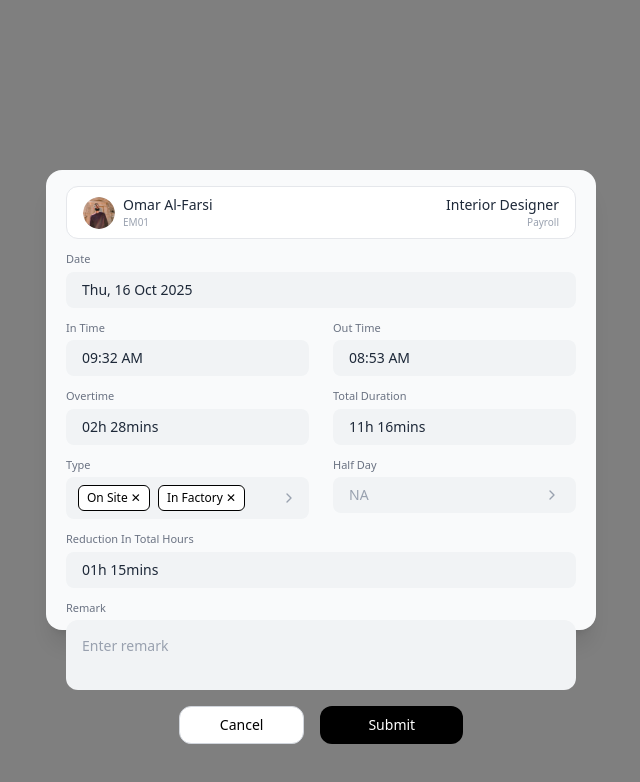
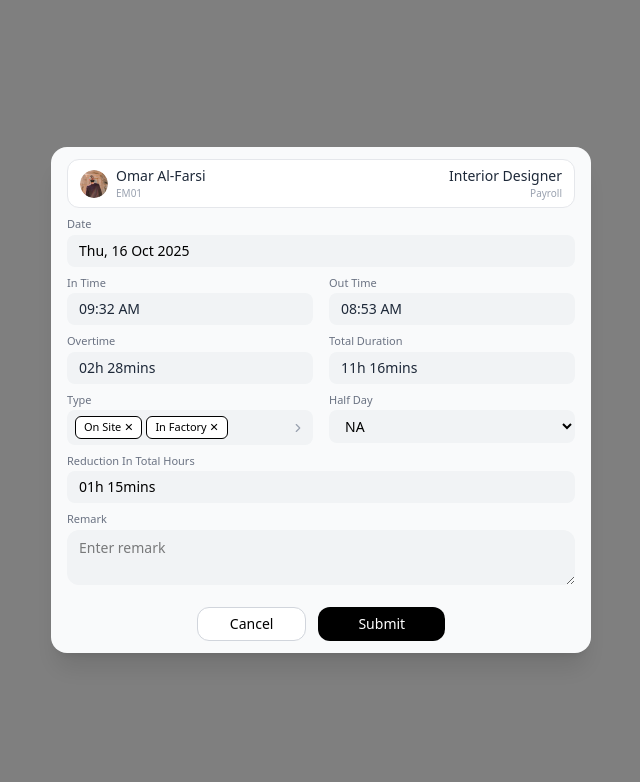
Before and after one commit to shraddha-akolkar/task1, a React (Vite) app: page /AttendanceModal in a window 1280 px wide. Shown: the top 782 px of the page, without its empty margins (319-959 px from the left). Built offline with nearby package versions, Linux system fonts and the light colour scheme.

Commit message:
feat: Replace LeaveModal with AttendanceModal in Attendance component; enhance modal UI and functionality feat: Add HolidaysModal component for holiday management

```diff
--- a/src/components/Attendance.jsx
+++ b/src/components/Attendance.jsx
@@ -1,6 +1,6 @@
 import React, { useState, useEffect, useCallback } from "react";
 import { useNavigate } from "react-router-dom";
-import LeaveModal from "./LeaveModal";
+import AttendanceModal from "./AttendanceModal";
 import filter from "../assets/filter.png";
 import file from "../assets/file.png";
 import building from "../assets/building.png";
@@ -315,7 +315,9 @@ export default function Leave() {
             </div>
 
             {/*   MODAL */}
-            {showModal && <LeaveModal onClose={() => setShowModal(false)} />}
+            {showModal && (
+              <AttendanceModal onClose={() => setShowModal(false)} />
+            )}
           </div>
         </div>
       </div>
--- a/src/components/AttendanceModal.jsx
+++ b/src/components/AttendanceModal.jsx
@@ -5,17 +5,11 @@ import { ChevronRight } from "lucide-react";
 const AttendanceModal = ({ onClose }) => {
   return (
     <div className="fixed inset-0 bg-black/50 backdrop-blur-[2px] flex items-center justify-center z-50">
-      <div className="bg-[#F9FAFB] w-[550px] h-[460px] rounded-2xl shadow-xl px-5 py-4 flex flex-col justify-between">
-        {/* TOP SECTION */}
-        <div>
+      <form className="bg-[#F9FAFB] w-[540px] rounded-2xl shadow-xl px-4 py-3 flex flex-col">
         {/* HEADER */}
-          <div className="flex items-center justify-between border border-gray-200 rounded-xl px-4 py-2 bg-white mb-3">
+        <div className="flex items-center justify-between border border-gray-200 rounded-xl px-3 py-1.5 bg-white mb-2">
           <div className="flex items-center gap-2">
-              <img
-                src={user}
-                alt="avatar"
-                className="w-8 h-8 rounded-full object-cover"
-              />
+            <img src={user} className="w-7 h-7 rounded-full object-cover" />
             <div>
               <div className="text-sm font-medium text-gray-800">
                 Omar Al-Farsi
@@ -31,94 +25,101 @@ const AttendanceModal = ({ onClose }) => {
         </div>
 
         {/* DATE */}
-          <div className="mb-3">
-            <label className="block text-[11px] text-gray-500 mb-1">Date</label>
-            <div className="bg-[#F1F3F5] rounded-lg px-4 py-2 text-sm text-gray-800">
-              Thu, 16 Oct 2025
+        <div className="mb-2">
+          <label className="block text-[11px] text-gray-500 mb-0.5">Date</label>
+          <input
+            type="text"
+            defaultValue="Thu, 16 Oct 2025"
+            className="w-full bg-[#F1F3F5] rounded-lg px-3 py-1.5 text-sm outline-none"
+          />
+        </div>
+
+        {/* GRID */}
+        <div className="grid grid-cols-2 gap-x-4 gap-y-2 mb-2">
+          <Field label="In Time" value="09:32 AM" />
+          <Field label="Out Time" value="08:53 AM" />
+          <Field label="Overtime" value="02h 28mins" />
+          <Field label="Total Duration" value="11h 16mins" />
+
+          {/* TYPE */}
+          <div>
+            <label className="block text-[11px] text-gray-500 mb-0.5">
+              Type
+            </label>
+            <div className="bg-[#F1F3F5] rounded-lg px-2 py-1.5 flex items-center justify-between">
+              <div className="flex gap-1 flex-wrap">
+                <span className="bg-white px-2 py-[2px] rounded-md text-[11px] border">
+                  On Site ✕
+                </span>
+                <span className="bg-white px-2 py-[2px] rounded-md text-[11px] border">
+                  In Factory ✕
+                </span>
+              </div>
+              <ChevronRight size={14} className="text-gray-400" />
             </div>
           </div>
 
-          {/* GRID */}
-          <div className="grid grid-cols-2 gap-x-6 gap-y-3 mb-3">
-            <Field label="In Time" value="09:32 AM" />
-            <Field label="Out Time" value="08:53 AM" />
-
-            <Field label="Overtime" value="02h 28mins" />
-            <Field label="Total Duration" value="11h 16mins" />
-
-            {/* TYPE WITH TAGS + ARROW */}
+          {/* HALF DAY */}
           <div>
-              <label className="block text-[11px] text-gray-500 mb-1">
-                Type
-              </label>
-              <div className="bg-[#F1F3F5] rounded-lg px-3 py-2 text-sm flex items-center justify-between">
-                <div className="flex gap-2 flex-wrap">
-                  <span className="bg-white px-2 py-1 rounded-md text-xs border">
-                    On Site ✕
-                  </span>
-                  <span className="bg-white px-2 py-1 rounded-md text-xs border">
-                    In Factory ✕
-                  </span>
-                </div>
-                <ChevronRight size={16} className="text-gray-400" />
-              </div>
-            </div>
-
-            {/* HALF DAY WITH ARROW */}
-            <div>
-              <label className="block text-[11px] text-gray-500 mb-1">
+            <label className="block text-[11px] text-gray-500 mb-0.5">
               Half Day
             </label>
-              <div className="bg-[#F1F3F5] rounded-lg px-4 py-2 text-sm flex justify-between items-center text-gray-400">
-                NA
-                <ChevronRight size={16} />
-              </div>
+            <select className="w-full bg-[#F1F3F5] rounded-lg px-3 py-1.5 text-sm outline-none">
+              <option>NA</option>
+              <option>Half Day</option>
+            </select>
           </div>
         </div>
 
         {/* REDUCTION */}
-          <div className="mb-3">
-            <label className="block text-[11px] text-gray-500 mb-1">
+        <div className="mb-2">
+          <label className="block text-[11px] text-gray-500 mb-0.5">
             Reduction In Total Hours
           </label>
-            <div className="bg-[#F1F3F5] rounded-lg px-4 py-2 text-sm text-gray-800">
-              01h 15mins
-            </div>
+          <input
+            type="text"
+            defaultValue="01h 15mins"
+            className="w-full bg-[#F1F3F5] rounded-lg px-3 py-1.5 text-sm outline-none"
+          />
         </div>
 
-          {/* REMARK (LARGER) */}
-          <div>
-            <label className="block text-[11px] text-gray-500 mb-1">
+        {/* REMARK */}
+        <div className="mb-2">
+          <label className="block text-[11px] text-gray-500 mb-0.5">
             Remark
           </label>
-            <div className="bg-[#F1F3F5] rounded-xl px-4 py-4 text-sm text-gray-400 h-[70px]">
-              Enter remark
-            </div>
-          </div>
+          <textarea
+            placeholder="Enter remark"
+            className="w-full bg-[#F1F3F5] rounded-xl px-3 py-2 text-sm outline-none h-[55px]"
+          />
         </div>
 
         {/* BUTTONS */}
-        <div className="flex justify-center gap-4 pt-4">
+        <div className="flex justify-center gap-3 pt-2">
           <button
+            type="button"
             onClick={onClose}
-            className="px-10 py-2 border border-gray-300 rounded-xl text-sm bg-white hover:bg-gray-50 transition"
+            className="px-8 py-1.5 border border-gray-300 rounded-xl text-sm bg-white hover:bg-gray-50"
           >
             Cancel
           </button>
 
-          <button className="px-12 py-2 bg-black text-white rounded-xl text-sm hover:bg-gray-800 transition">
+          <button
+            type="submit"
+            className="px-10 py-1.5 bg-black text-white rounded-xl text-sm hover:bg-gray-800"
+          >
             Submit
           </button>
         </div>
-      </div>
+      </form>
     </div>
   );
 };
 
 const Field = ({ label, value }) => (
   <div>
-    <label className="block text-[11px] text-gray-500 mb-1">{label}</label>
-    <div className="bg-[#F1F3F5] rounded-lg px-4 py-2 text-sm text-gray-800">
+    <label className="block text-[11px] text-gray-500 mb-0.5">{label}</label>
+    <div className="bg-[#F1F3F5] rounded-lg px-3 py-1.5 text-sm text-gray-800">
       {value}
     </div>
   </div>
```
Also changed, not shown: src/components/HolidaysModal.jsx (added). Lines whose indentation alone changed are shown as unchanged.
